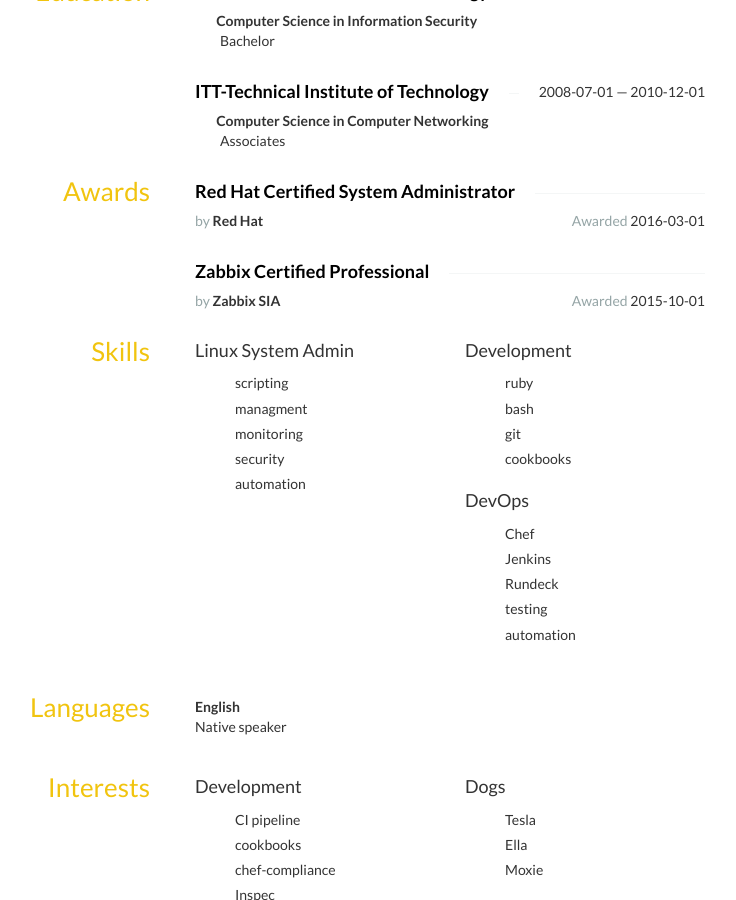
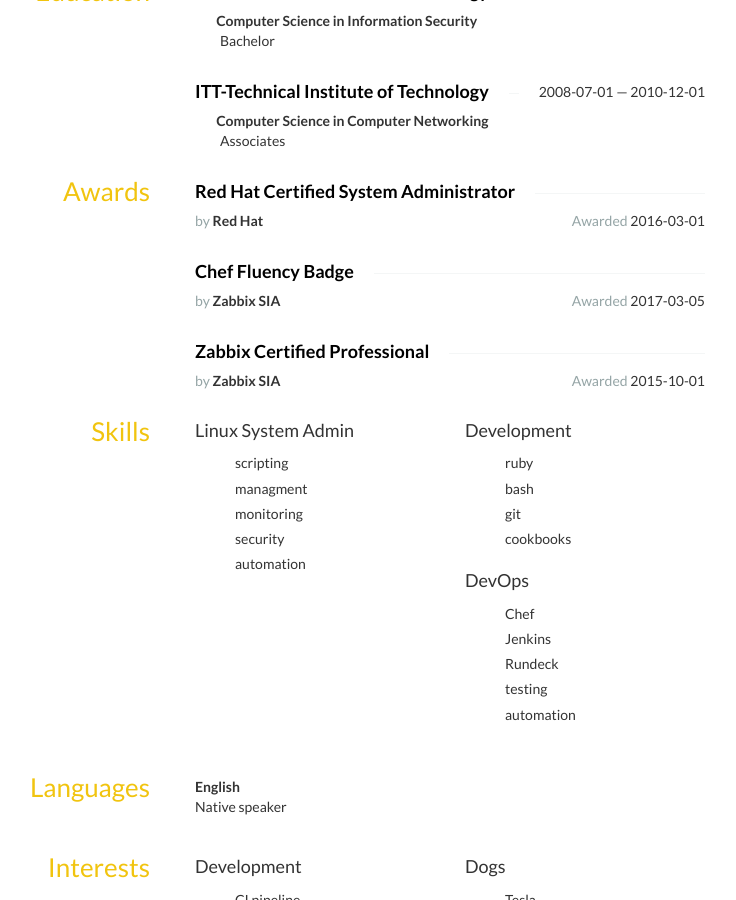
Before and after one commit to som3guy/som3guy.github.io, a Jekyll site: the page myresume.html, which Jekyll copies as it is, in a window 1280 px wide and 900 px high, scrolled down 2100 px. Shown: the whole window, without its empty margins (280-1016 px from the left). Built offline with Jekyll 4.4.1, drawn with Linux system fonts in a browser that asks for light colours; nearby versions of some CDN libraries; a style sheet for code colours, icons or effects is not loaded.

Commit message:
updating resume

```diff
--- a/myresume.html
+++ b/myresume.html
@@ -32,7 +32,7 @@ Linux Admin
 <div class="row">
 <div class="col-sm-6">
 <strong>Email</strong>
-<div class="email">jmiller3346@gmail.com</div>
+<div class="email"><a class="__cf_email__" href="/cdn-cgi/l/email-protection" data-cfemail="660c0b0f0a0a03145555525026010b070f0a4805090b">[email&#160;protected]</a><script data-cfhash='f9e31' type="text/javascript">/* <![CDATA[ */!function(t,e,r,n,c,a,p){try{t=document.currentScript||function(){for(t=document.getElementsByTagName('script'),e=t.length;e--;)if(t[e].getAttribute('data-cfhash'))return t[e]}();if(t&&(c=t.previousSibling)){p=t.parentNode;if(a=c.getAttribute('data-cfemail')){for(e='',r='0x'+a.substr(0,2)|0,n=2;a.length-n;n+=2)e+='%'+('0'+('0x'+a.substr(n,2)^r).toString(16)).slice(-2);p.replaceChild(document.createTextNode(decodeURIComponent(e)),c)}p.removeChild(t)}}catch(u){}}()/* ]]> */</script></div>
 </div>
 <div class="col-sm-6">
 <strong>Phone</strong>
@@ -247,6 +247,19 @@ Associates
 </div>
 <div class="col-sm-12">
 <h4 class="strike-through">
+<span>Chef Fluency Badge</span>
+</h4>
+<div class="date pull-right">
+<em>Awarded</em>
+2017-03-05
+</div>
+<div class="awarder">
+<em>by</em>
+<strong>Zabbix SIA</strong>
+</div>
+</div>
+<div class="col-sm-12">
+<h4 class="strike-through">
 <span>Zabbix Certified Professional</span>
 </h4>
 <div class="date pull-right">
```
Also changed, not shown: Gemfile.lock, 1 other file.
